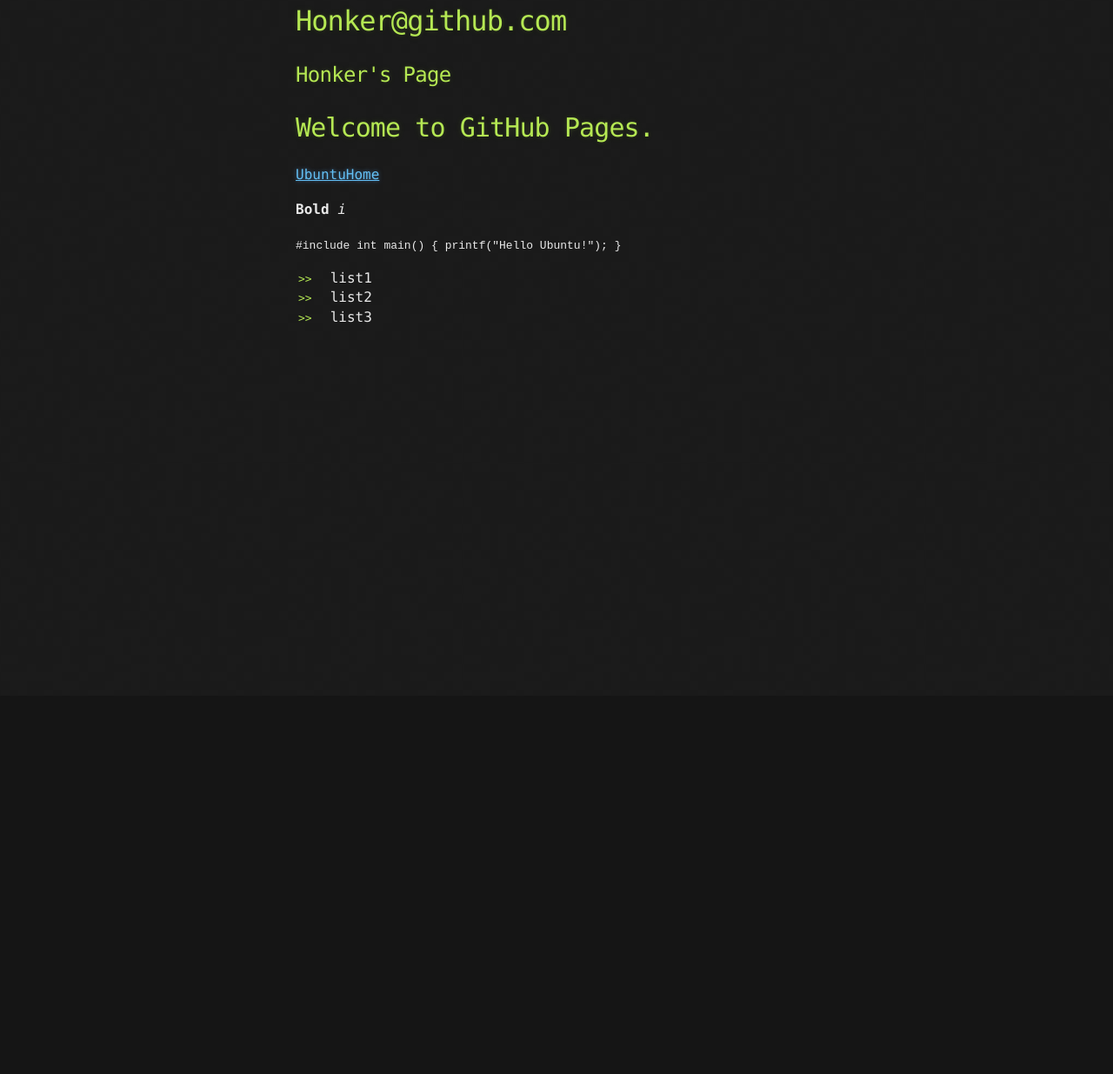
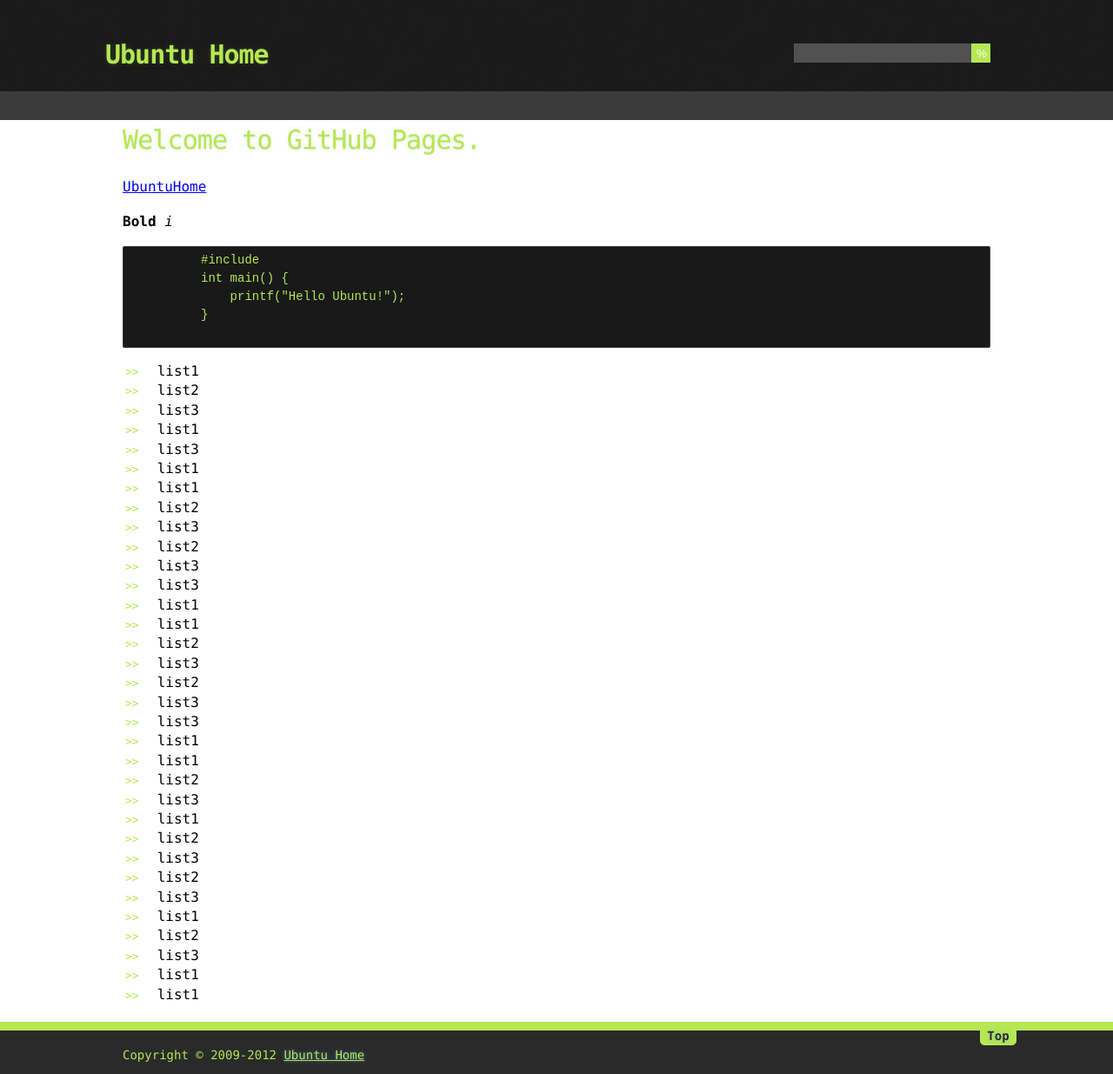
Before and after one commit to honker/honker.github.com, a plain HTML site: page index.html in a window 1280 px wide. Shown: the whole page at 87% size. Before the commit the page ends 800 px from the top, so only its background shows below. Drawn offline with nearby package versions, Linux system fonts and the light colour scheme.

Commit message:
样式达到一个阶段,可以给人看了

```diff
--- a/index.html
+++ b/index.html
@@ -8,15 +8,30 @@
     <link rel="stylesheet" type="text/css" href="stylesheets/pygment_trac.css" media="screen" />
     <link rel="stylesheet" type="text/css" href="stylesheets/print.css" media="print" />
 -->
-    <title>Honker</title>
+    <script type="text/javascript" src="stylesheets/jquery-1.6.3.min.js"></script>
+    <title>Ubuntu Home</title>
   </head>
   <body>
-      <!--<header>-->
+    <header>
+        <div id="headerTop">
           <div class="container">
-        <h1>Honker@github.com</h1>
-        <h2>Honker's Page</h2>
+            <div id="headerTopLeft">
+              <h1>Ubuntu Home</h1>
             </div>
-      <!--</header>-->
+            <div id="headerTopRight">
+              <input type="input" width="100px" />
+              <input id="search" type="button" width="10px" value="%" />
+            </div>
+            <div>
+            </div>
+          </div>
+        </div>
+        <div id="headerMenu">
+            <div class="container">
+
+            </div>
+        </div>
+    </header>
 
     <div class="container">
       <section id="main_content">
@@ -24,31 +39,59 @@
 
         <p><a href="http://www.ubuntuhome.com">UbuntuHome</a></p>
         <p><strong>Bold</strong> <em>i</em></p>
-        <p><code>
+        <p>
+          <pre>
           #include <stdio.h>
           int main() {
               printf("Hello Ubuntu!");
           }
-
-        </code></p>
+          </pre>
+        </p>
 
         <ul>
             <li>list1</li>
             <li>list2</li>
             <li>list3</li>
+            <li>list1</li>
+            <li>list3</li>
+            <li>list1</li>
+            <li>list1</li>
+            <li>list2</li>
+            <li>list3</li>
+            <li>list2</li>
+            <li>list3</li>
+            <li>list3</li>
+            <li>list1</li>
+            <li>list1</li>
+            <li>list2</li>
+            <li>list3</li>
+            <li>list2</li>
+            <li>list3</li>
+            <li>list3</li>
+            <li>list1</li>
+            <li>list1</li>
+            <li>list2</li>
+            <li>list3</li>
+            <li>list1</li>
+            <li>list2</li>
+            <li>list3</li>
+            <li>list2</li>
+            <li>list3</li>
+            <li>list1</li>
+            <li>list2</li>
+            <li>list3</li>
+            <li>list1</li>
+            <li>list1</li>
         </ul>
       </section>
     </div>
-
-    <script type="text/javascript">
-        var gaJsHost = (("https:" == document.location.protocol) ? "https://ssl." : "http://www.");
-        document.write(unescape("%3Cscript src='" + gaJsHost + "google-analytics.com/ga.js' type='text/javascript'%3E%3C/script%3E"));
-    </script>
-    <script type="text/javascript">
-        try {
-            var pageTracker = _gat._getTracker("UA-32649843-1");
-            pageTracker._trackPageview();
-        } catch(err) {}
-    </script>
+    <div id="bottom">
+      <div class="container">
+        <a href="#" onclick="$('html,body').animate({scrollTop: 0},900);"><div id="gotop">Top</div></a>
+        <div>
+        </div>
+        <span>Copyright © 2009-2012 <a href="http://www.ubuntuhome.com" target="_black" >Ubuntu Home</a>    </span>
+      </div>
+    </div>
   </body>
 </html>
--- a/stylesheets/stylesheet.css
+++ b/stylesheets/stylesheet.css
@@ -1,8 +1,8 @@
 body {
   margin: 0;
   padding: 0;
-  background: #151515 url("../images/bkg.png") 0 0;
-  color: #eaeaea;
+  /*background: #151515 url("../images/bkg.png") 0 0;
+  color: #eaeaea;*/
   font: 16px;
   line-height: 1.5;
   font-family: Monaco, "Bitstream Vera Sans Mono", "Lucida Console", Terminal, monospace;
@@ -11,9 +11,9 @@ body {
 /* General & 'Reset' Stuff */
 
 .container {
-  width: 90%;
-  max-width: 600px;
+  width: 998px;
   margin: 0 auto;
+  padding:0 0;
 }
 
 section {
@@ -38,15 +38,30 @@ li {
 header {
   background: rgba(0, 0, 0, 0.1);
   width: 100%;
-  border-bottom: 1px dashed #b5e853;
-  padding: 20px 0;
+  /*border-bottom: 1px dashed #b5e853;*/
+  padding: 0px 0;
   margin: 0 0 40px 0;
+  position:fixed;
 }
+
+header #headerTop {
+  width:100%;
+  height: 105px;
+  background: #151515 url("../images/bkg.png") 0 0;
+}
+
+header #headerMenu {
+  width:100%;
+  height:33px;
+  background-color:#2A2A2A;
+  opacity:0.9;
+}
+
 
 header h1 {
   font-size: 30px;
   line-height: 1.5;
-  margin: 0 0 0 -40px;
+  margin: 0 0 0 -20px;
   font-weight: bold;
   font-family: Monaco, "Bitstream Vera Sans Mono", "Lucida Console", Terminal, monospace;
   color: #b5e853;
@@ -58,7 +73,7 @@ header h1 {
 }
 
 header h1:before {
-  content: "./ ";
+  /*content: "./ ";*/
   font-size: 24px;
 }
 
@@ -66,6 +81,40 @@ header h2 {
   font-size: 18px;
   font-weight: 300;
   color: #666;
+}
+
+#headerTopLeft {
+  margin:0px auto;
+  padding:0px auto;
+  float:left;
+  margin-top:40px;
+}
+#headerTopRight {
+  margin:auto auto;
+  padding:0px auto;
+  float:right;
+  margin-bottom:4px;
+}
+
+#headerTopRight input {
+  height:20px;
+  width:200px;
+  margin:auto 0px;
+  margin-top:50px;
+  padding:auto 0px;
+  border:0px;
+  color:#FFF;
+  background-color:#515151;
+  float:left;
+}
+
+#headerTopRight #search {
+  height:22px;
+  width:22px;
+  margin:0px;
+  margin-top:50px;
+  /*border:1px solid #b5e853;*/
+  background-color:#b5e853;
 }
 
 #downloads .btn {
@@ -78,6 +127,7 @@ header h2 {
 */
 
 #main_content {
+  padding-top:138px;
   width: 100%;
   -webkit-font-smoothing: antialiased;
 }
@@ -94,6 +144,42 @@ h1, h2, h3, h4, h5, h6 {
                0 0 5px rgba(181, 232, 83, 0.1),
                0 0 10px rgba(181, 232, 83, 0.1);
 }
+
+
+#bottom {
+  width:100%;
+  min-height:50px;
+  color:#b5e853;
+  font-size:14px;
+  border-top:10px solid #b5e853;
+  background-color:#2A2A2A;
+}
+
+#bottom .container {
+  margin-top:18px;
+}
+
+
+#bottom .container a {
+  color: #b5e853;
+  text-shadow: 0 0 5px rgba(104, 182, 255, 0.5);
+}
+
+#bottom .container #gotop {
+  width:40px;
+  height:20px;
+  float:right;
+  margin-top:-23px;
+  margin-right:-30px;
+  background-color:#b5e853;
+  border:1px solid #b5e853;
+  color:#2A2A2A;
+  padding:auto auto;
+  border-radius: 5px;
+  text-align: center;
+  font-weight: bold;
+}
+
 
 #main_content h1 {
   font-size: 30px;
@@ -152,7 +238,7 @@ blockquote {
 pre {
   background: rgba(0, 0, 0, 0.9);
   border: 1px solid rgba(255, 255, 255, 0.15);
-  padding: 10px;
+  padding: 5px;
   font-size: 14px;
   color: #b5e853;
   border-radius: 2px;
@@ -226,8 +312,8 @@ hr {
    a, a:hover, a:visited
 */
 
-a {
-  color: #63c0f5;
+#a {
+  /*color: #63c0f5;*/
   text-shadow: 0 0 5px rgba(104, 182, 255, 0.5);
 }
 
```
Also changed, not shown: images/logo.gif (added), javascripts/jquery-1.6.3.min.js (added). Lines whose indentation alone changed are shown as unchanged.
